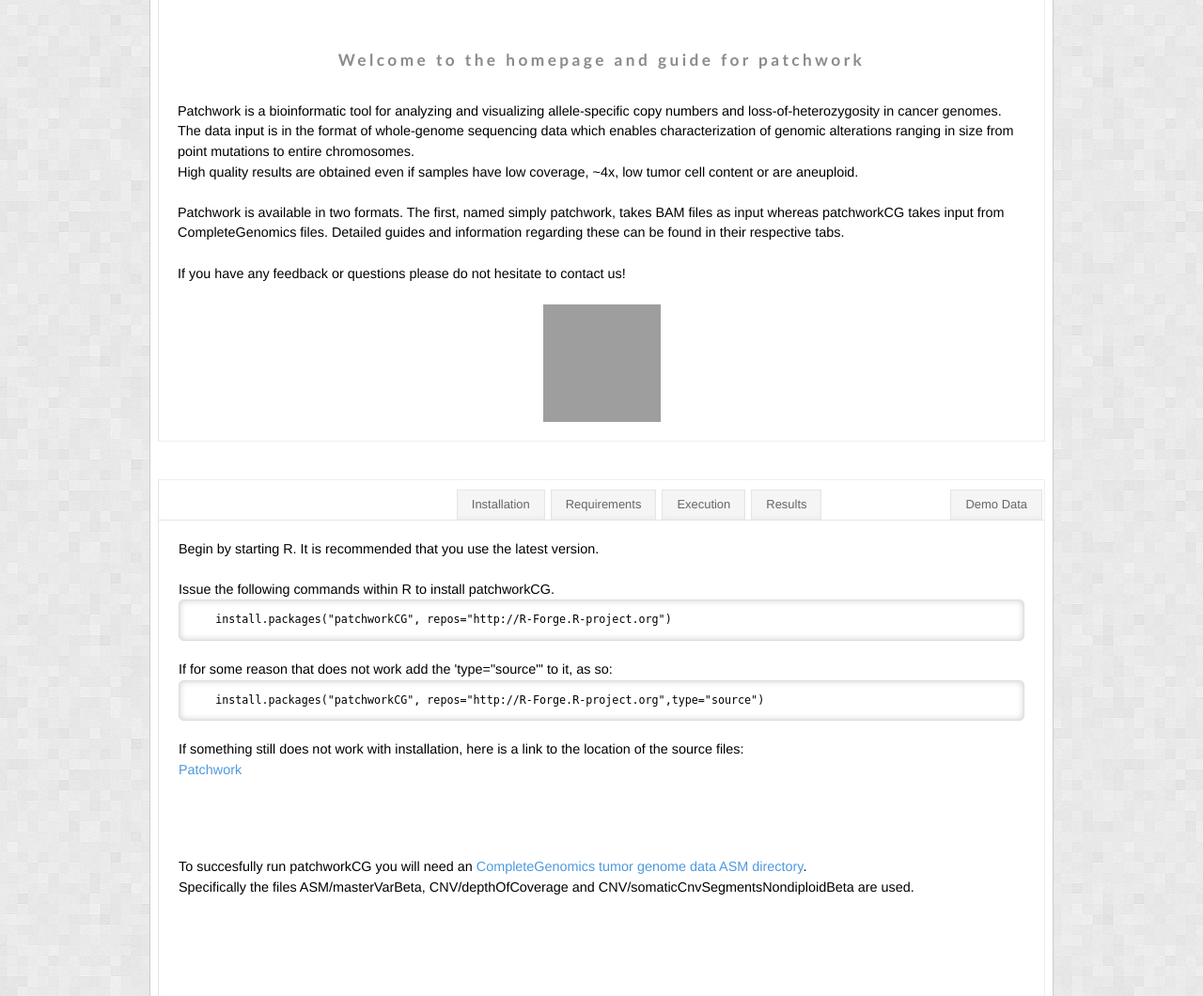
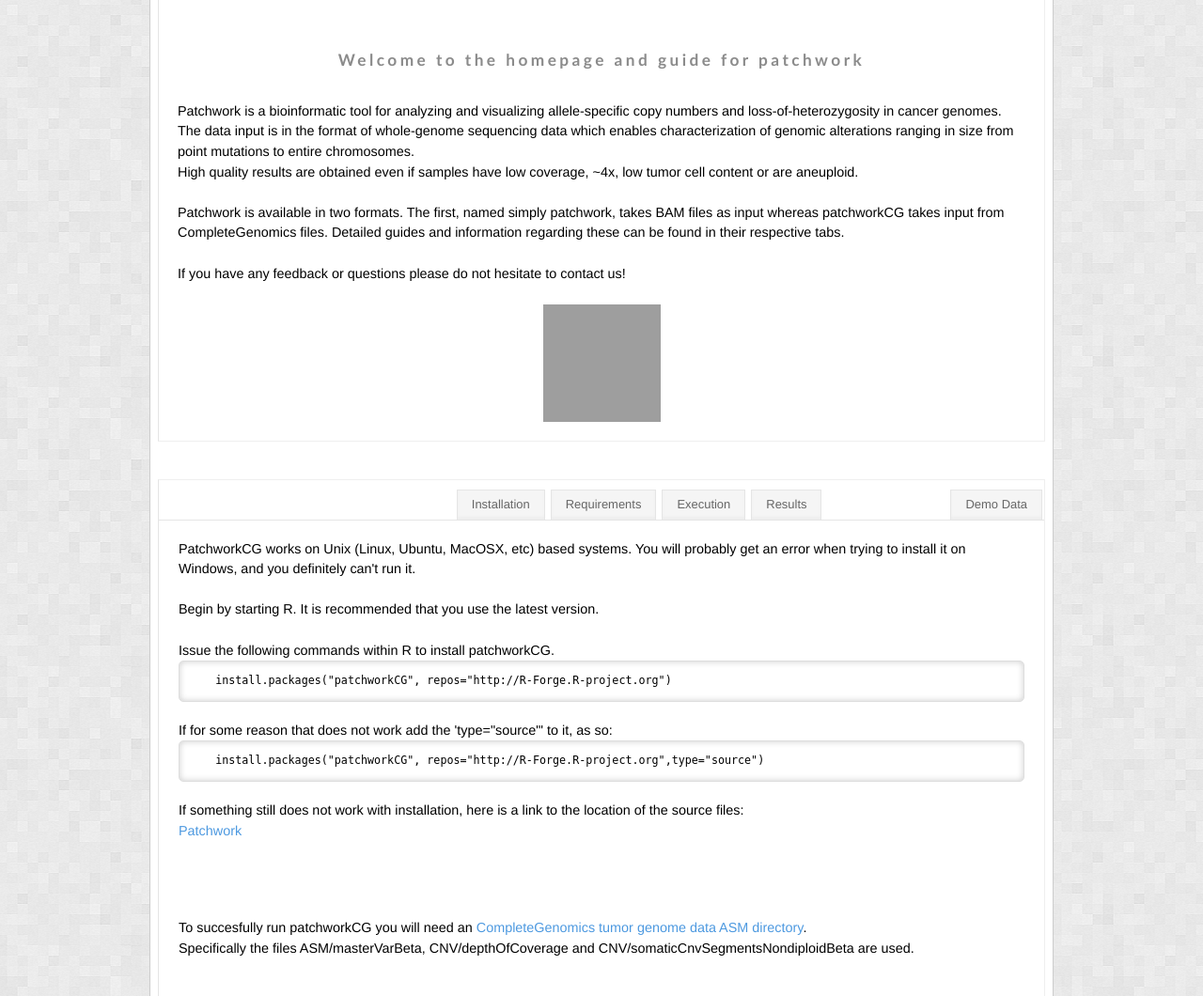
Before and after one commit to Sebastian-D/patchwork, a PHP site: page / in a window 1280 px wide. Shown: the part 182-1242 px from the top of the page at 94% size. Run offline with PHP 8.4, Linux system fonts and the light colour scheme; some libraries are stand-ins or nearby versions; grey boxes are pictures that could not be loaded.

Commit message:
updates to homepage regarding mpileup,vcfs and filtering

```diff
--- a/www/cg_inst.php
+++ b/www/cg_inst.php
@@ -1,3 +1,7 @@
+PatchworkCG works on Unix (Linux, Ubuntu, MacOSX, etc) based systems. You will probably get an error
+when trying to install it on Windows, and you definitely can't run it.
+<br /><br />
+
 Begin by starting R. It is recommended that you use the latest version.
 
 <br /><br />
--- a/www/index.php
+++ b/www/index.php
@@ -232,7 +232,7 @@ Your browser does not support JavaScript! Enable it for this page to work as int
 			<!-- End of StatCounter Code for Default Guide -->
 			<div style="display:inline-block; width:2px; height:1px;"></div>
 			<!-- LAST MODIFIED -->
-			Last modified: 2012-09-11
+			Last modified: 2012-11-14
 
 
 		</div>
--- a/www/pw_inst.php
+++ b/www/pw_inst.php
@@ -1,3 +1,7 @@
+Patchwork works on Unix (Linux, Ubuntu, MacOSX, etc) based systems. You will probably get an error
+when trying to install it on Windows, and you definitely can't run it.
+<br /><br />
+
 Begin by starting R. It is recommended that you use the latest version.
 
 <br /><br />
--- a/www/pw_requ.php
+++ b/www/pw_requ.php
@@ -11,9 +11,11 @@ To successfully run patchwork you will need to obtain/create these items:<br />
 	<!-- <li>A Human Genome fasta file</li> -->
 	<li>An aligned and sorted BAM file of tumor content</li>
 	<li>A BAI index of your BAM file</li>
-	<li>A Pileup of your BAM file</li>
+	<li>A pileup of your BAM file</li>
+	<li>(optional) A VCF file of your tumor pileup</li>
 	<li>(optional) A matched normal sample to your tumor in BAM format</li>
 	<li>(optional) A pileup of your normal sample BAM</li>
+	<li>(optional) A VCF file of your normal pileup</li>
 	<li>(optional) A BAI index of your normal sample BAM</li>
 	<li>(optional) A standard Reference file. (Illumina/Solexa, SOLiD or your own)</li>
 </ul>
@@ -28,11 +30,17 @@ There are several (optional) files in the list, what we mean by this is that you
 files. There is really no point in using all of them.
 <br /><br />
 If you have a matched normal sample you should make a pileup of this and use those two arguments.
+If you have a normal you should also create a BAI file of it, it will not be a parameter but is
+required for the file to be read by patchwork.
 <br />
 In some cases it may be better to use the reference file and a pileup.
 <br />
 You can also run patchwork.plot() with only a reference file.<br />
 <br />
+
+The optional VCF files need to be supplied if you are using a later version of samtools and have opted
+for using samtools mpileup to create the pileup file as they contain consensus and variant information.
+More information on this is farther down.<br /><br />
 
 Here are two standard reference files created for patchwork for samples where alignment used the UCSC HG19 reference.
 It is very important that you choose a reference which matches the sequencing technology and reference genome used on
@@ -155,8 +163,14 @@ To mpileup either your normal sample or tumor sample BAM files: <br />
 For consensus calling: <br />
 
 <pre>
-	samtools mpileup -uf &lt;humangenome&gt;.fasta &lt;tumor_or_normalfile&gt;.bam | bcftools view -vcg - &gt; &lt;output&gt;.vcf
+	samtools mpileup -uf &lt;humangenome&gt;.fasta &lt;tumor_or_normalfile&gt;.bam | bcftools view -bvcg - &gt; &lt;unfiltered_output&gt;.bcf
+
+	bcftools view &lt;unfiltered_output&gt;.bcf | vcfutils.pl varFilter -D100 > &lt;output&gt;.vcf
 </pre>
+
+The -D100 option filters out SNPs that had read depth higher than 100,
+(They might be from repeat regions in your sample.) you should change this parameter based on the kind of coverage
+your sample has. For average coverage 30x =~ -D100, average coverage 120x =~ -D500 etc. <br /><br />
 
 Remember to use both of these files when running patchwork.plot() with the vcf file in the Tumor.vcf/Normal.vcf parameter
  and the mpileup in Tumor.pileup/Normal.pileup parameter. <br /><br />
```
